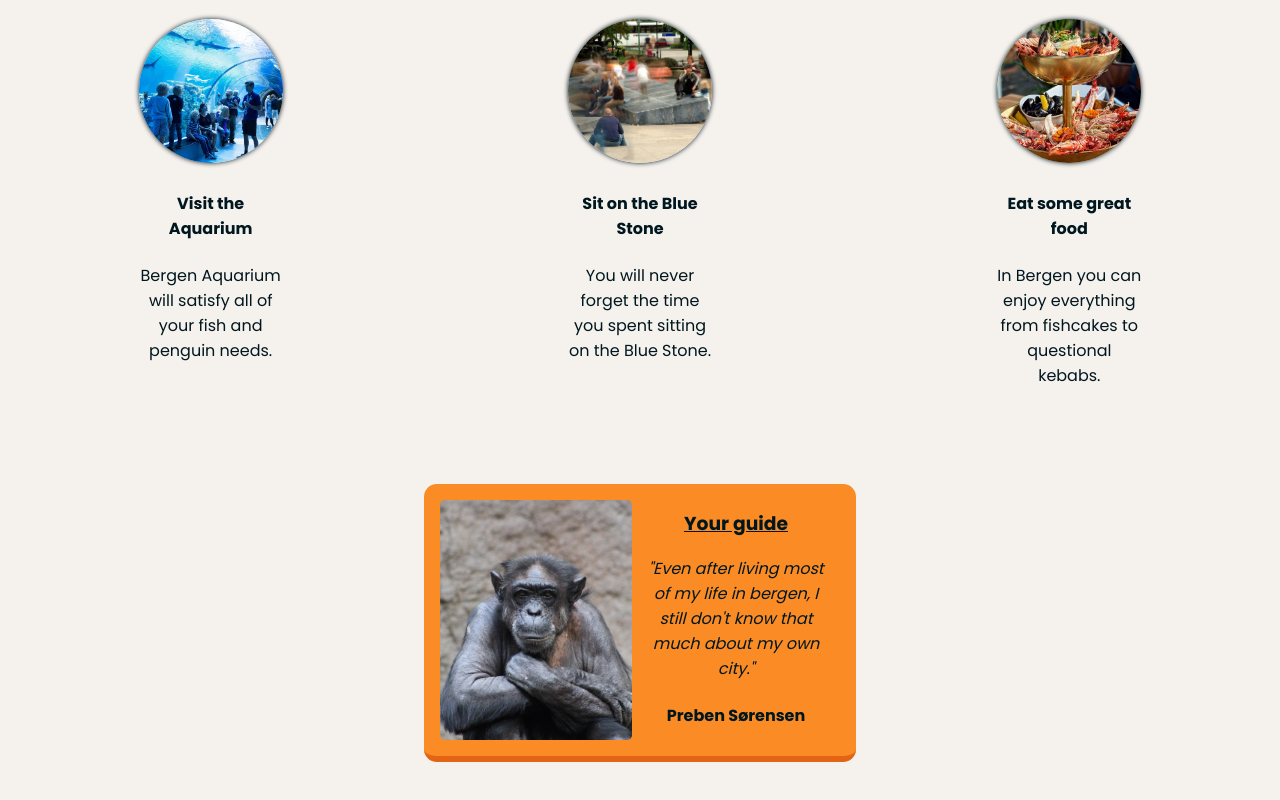
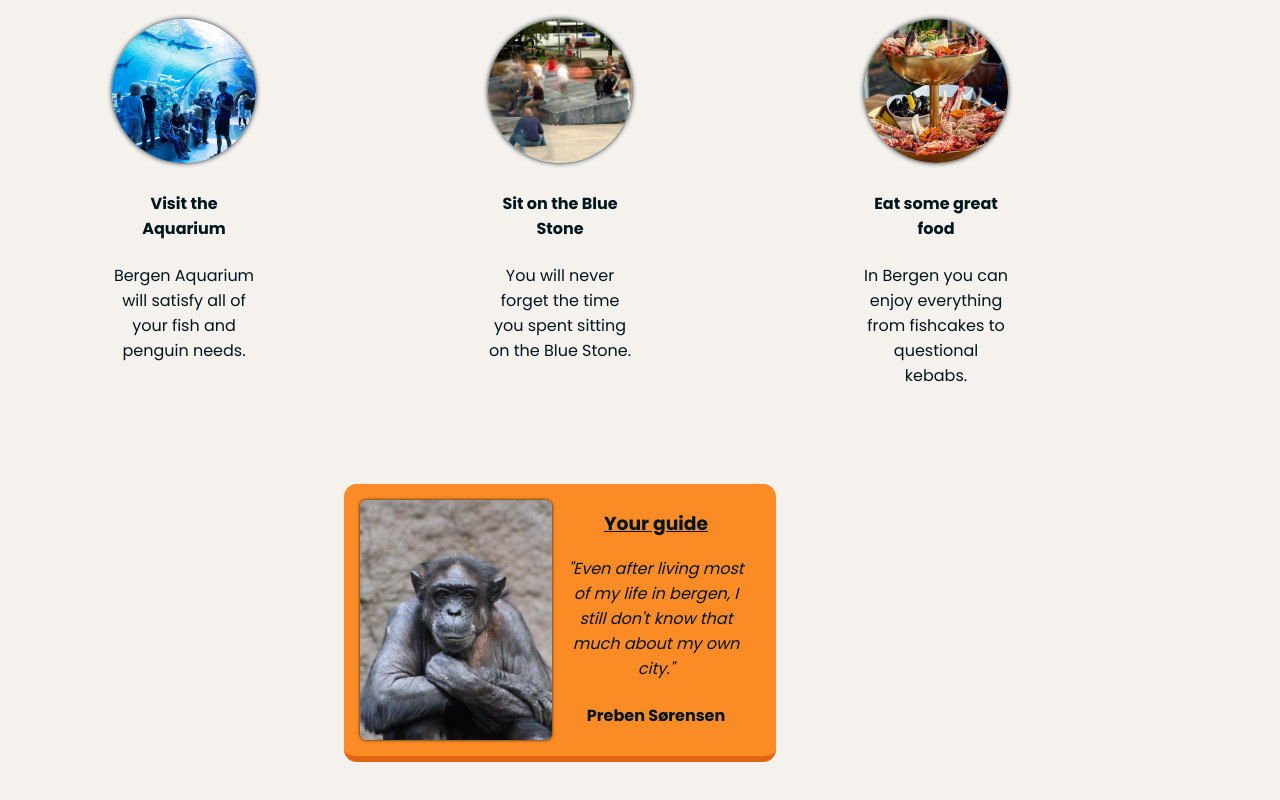
Before and after one commit to prebens-kodehode/Hometown-Solo-Project, a website built with Vite: page index.html in a window 1280 px wide. Shown: the part 458-1258 px from the top of the page. Built offline with nearby package versions, Linux system fonts and the light colour scheme.

Commit message:
Update styles.css

```diff
--- a/styles.css
+++ b/styles.css
@@ -14,6 +14,7 @@ body {
   text-align: center;
   color: #00171f;
   background: #f5f1ed;
+  max-width: 70rem;
 }
 
 img {
@@ -112,7 +113,8 @@ header {
 }
 
 .img-card {
-  border-radius: 0.3rem;
+  box-shadow: 0 0 .2rem #00171f;
+  border-radius: 0.4rem;
   width: 12.5rem;
   height: 15rem;
 }
```
